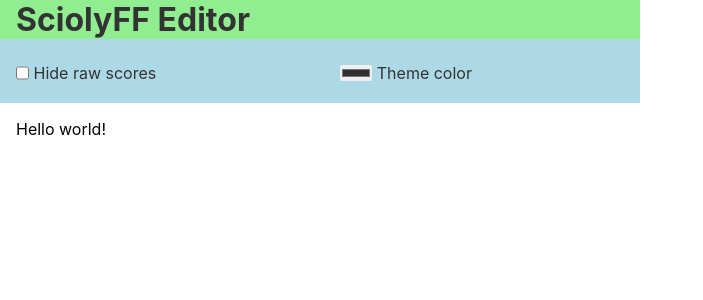
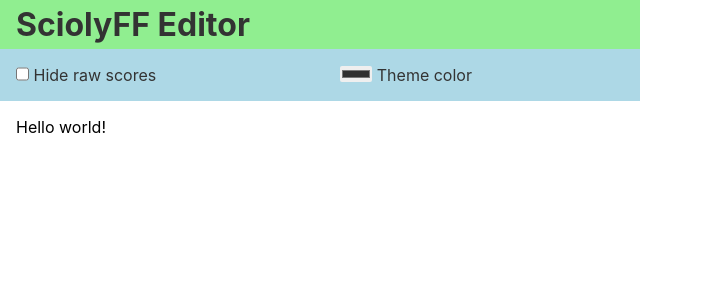
Before and after one commit to unosmium/kalahari, a Svelte app: page / in a window 1280 px wide. Shown: the top 300 px of the page, without its empty margins (0-703 px from the left). Built offline with nearby package versions, Linux system fonts and the light colour scheme.

Commit message:
Improve top bar styles

```diff
--- a/src/App.svelte
+++ b/src/App.svelte
@@ -46,11 +46,11 @@
 
   h1 {
     margin: auto 16rem auto 1rem;
+    padding: 0.15em 0;
     white-space: nowrap;
   }
 
   div#options {
-    height: 4em;
     background-color: lightblue;
     flex-grow: 1;
     display: flex;
@@ -60,7 +60,7 @@
   div#options > label {
     flex-grow: 1;
     display: inline;
-    margin: 1.5em 1em;
+    margin: 1em;
     white-space: nowrap;
     cursor: pointer;
   }
```
